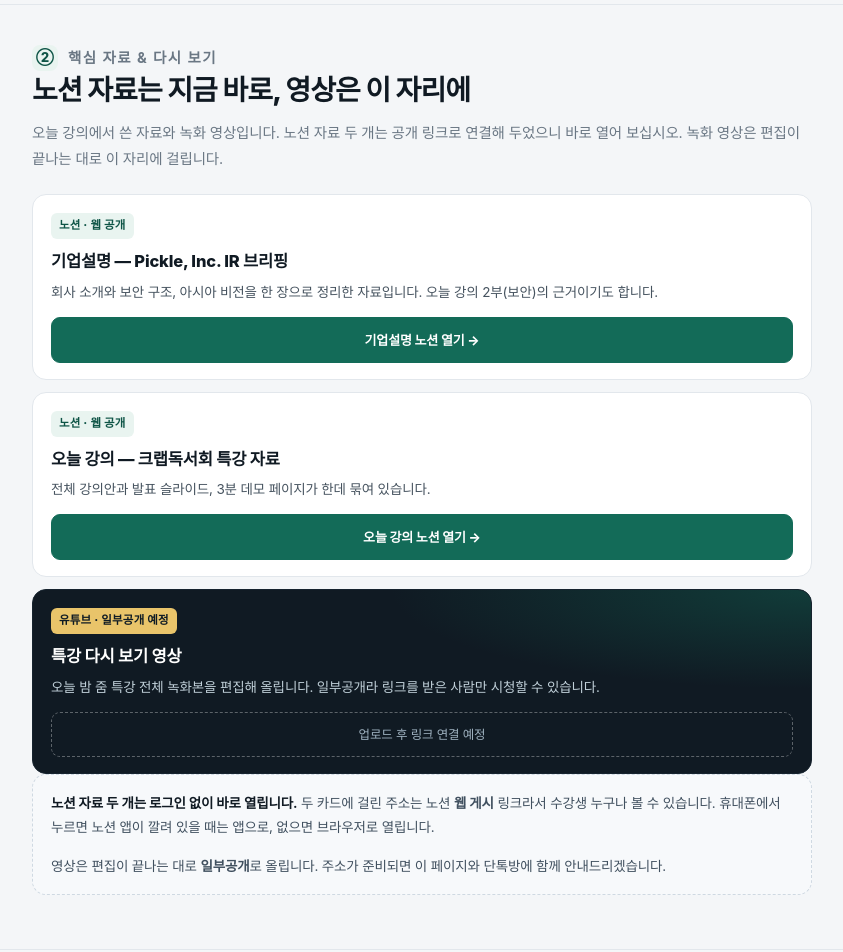
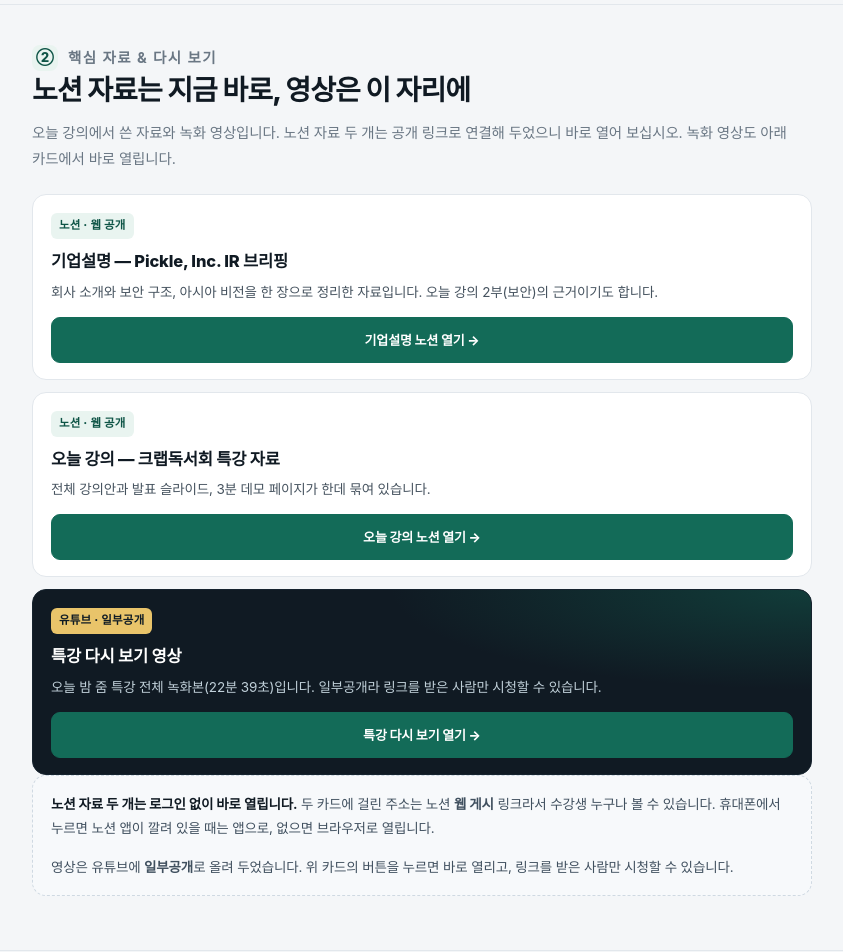
Before and after one commit to mujusang/pickle-guide, a plain HTML site: page index.html in a window 1280 px wide. Shown: the part 2200-3152 px from the top of the page, without its empty margins (218-1061 px from the left). Drawn offline with Linux system fonts and the light colour scheme.

Commit message:
특강 다시 보기 영상 유튜브 일부공개 링크 연결

```diff
--- a/index.html
+++ b/index.html
@@ -638,7 +638,7 @@
     <div class="sec-head">
       <p class="sec-kicker"><i>②</i> 핵심 자료 &amp; 다시 보기</p>
       <h2>노션 자료는 지금 바로, 영상은 이 자리에</h2>
-      <p>오늘 강의에서 쓴 자료와 녹화 영상입니다. 노션 자료 두 개는 공개 링크로 연결해 두었으니 바로 열어 보십시오. 녹화 영상은 편집이 끝나는 대로 이 자리에 걸립니다.</p>
+      <p>오늘 강의에서 쓴 자료와 녹화 영상입니다. 노션 자료 두 개는 공개 링크로 연결해 두었으니 바로 열어 보십시오. 녹화 영상도 아래 카드에서 바로 열립니다.</p>
     </div>
 
     <div class="grid">
@@ -655,16 +655,16 @@
         <a class="rlink" href="https://gaonjari.notion.site/AGI-41b6b7d06117819db7f1f6c8fafabfac" target="_blank" rel="noopener">오늘 강의 노션 열기 →</a>
       </div>
       <div class="resource dark">
-        <span class="rbadge">유튜브 · 일부공개 예정</span>
+        <span class="rbadge">유튜브 · 일부공개</span>
         <h4>특강 다시 보기 영상</h4>
-        <p>오늘 밤 줌 특강 전체 녹화본을 편집해 올립니다. 일부공개라 링크를 받은 사람만 시청할 수 있습니다.</p>
-        <div class="rslot">업로드 후 링크 연결 예정</div>
+        <p>오늘 밤 줌 특강 전체 녹화본(22분 39초)입니다. 일부공개라 링크를 받은 사람만 시청할 수 있습니다.</p>
+        <a class="rlink" href="https://youtu.be/l4earVFOfQ0" target="_blank" rel="noopener">특강 다시 보기 열기 →</a>
       </div>
     </div>
 
     <div class="note">
       <p><strong>노션 자료 두 개는 로그인 없이 바로 열립니다.</strong> 두 카드에 걸린 주소는 노션 <b>웹 게시</b> 링크라서 수강생 누구나 볼 수 있습니다. 휴대폰에서 누르면 노션 앱이 깔려 있을 때는 앱으로, 없으면 브라우저로 열립니다.</p>
-      <p style="margin-bottom:0;">영상은 편집이 끝나는 대로 <b>일부공개</b>로 올립니다. 주소가 준비되면 이 페이지와 단톡방에 함께 안내드리겠습니다.</p>
+      <p style="margin-bottom:0;">영상은 유튜브에 <b>일부공개</b>로 올려 두었습니다. 위 카드의 버튼을 누르면 바로 열리고, 링크를 받은 사람만 시청할 수 있습니다.</p>
     </div>
   </div>
 </section>
@@ -1110,7 +1110,7 @@
         </a>
       </li>
     </ul>
-    <p class="small muted">기업설명(IR 브리핑)과 오늘 강의 자료는 위 ‘핵심 자료 &amp; 다시 보기’ 카드의 버튼으로 바로 열 수 있습니다. 녹화 영상은 편집이 끝나는 대로 그 자리에 연결하겠습니다.</p>
+    <p class="small muted">기업설명(IR 브리핑)과 오늘 강의 자료는 위 ‘핵심 자료 &amp; 다시 보기’ 카드의 버튼으로 바로 열 수 있습니다. 녹화 영상은 위 카드의 버튼으로 유튜브에서 바로 볼 수 있습니다.</p>
   </div>
 </section>
 
```
